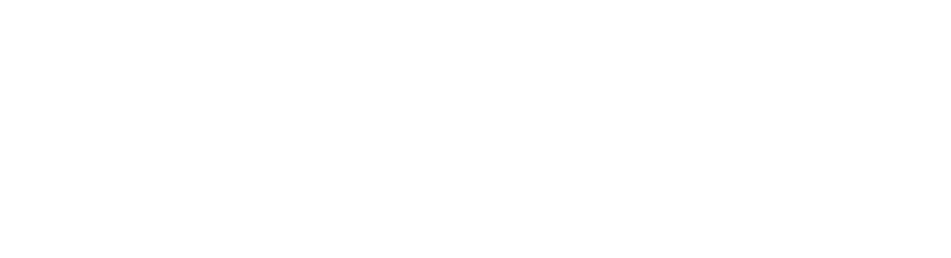
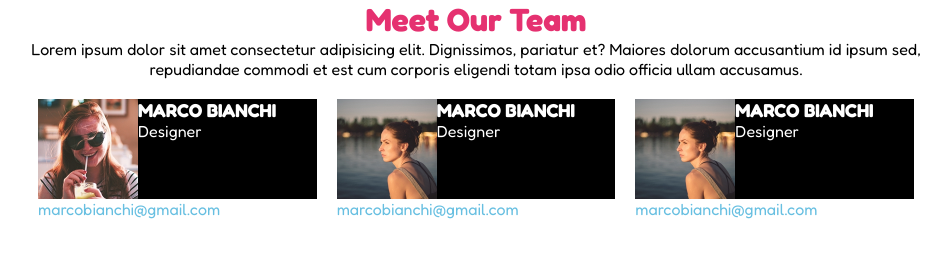
Before and after one commit to nicolofossati/html-css-float-cards, a plain HTML site: page index.html in a window 1280 px wide. Shown: the whole page, without its empty margins (164-1115 px from the left). Drawn offline with Linux system fonts and the light colour scheme.

Commit message:
progress

```diff
--- a/css/style.css
+++ b/css/style.css
@@ -4,3 +4,49 @@
     box-sizing: border-box;
     font-family: 'Fredoka', sans-serif;
 }
+
+main{
+    width: 70%;
+    margin: auto;
+}
+
+.title h1{
+    color: #E53170;
+    text-align: center;
+}
+
+.description{
+    text-align: center;
+}
+
+.profile{
+    width: calc(100%/3 - 20px);
+    height: 100px;
+    background-color: black;
+    float: left;
+    margin: 20px 10px;
+}
+
+.clearfix::after{
+    content: "";
+    display: table;
+    clear: both;
+}
+
+.profile_img{
+    width: 100px;
+    height: 100px;
+    float: left;
+}
+
+.bio{
+    color: white;
+}
+
+.bio span{
+    display: block;
+}
+
+.bio span:last-child{
+    color: #67BFE1;
+}
--- a/index.html
+++ b/index.html
@@ -16,15 +16,40 @@
 </head>
 <body>
     <header class="title">
-
+        <h1>Meet Our Team</h1>
     </header>
 
-    <p class="description">
+    <main>
+        <p class="description">Lorem ipsum dolor sit amet consectetur adipisicing elit. Dignissimos, pariatur et? Maiores dolorum accusantium id ipsum sed, repudiandae commodi et est cum corporis eligendi totam ipsa odio officia ullam accusamus.</p>
 
-    </p>
+        <div class="photos">
+            <div class="profile clearfix">
+                <img src="img/female1.png" alt="ragazza uno" class="profile_img">
+                <div class="bio">
+                    <h3>MARCO BIANCHI</h3>
+                    <span>Designer</span>
+                    <span>marcobianchi@gmail.com</span>
+                </div>
+            </div>
 
-    <div class="photos">
+            <div class="profile clearfix">
+                <img src="img/female2.png" alt="ragazza due" class="profile_img">
+                <div class="bio">
+                    <h3>MARCO BIANCHI</h3>
+                    <span>Designer</span>
+                    <span>marcobianchi@gmail.com</span>
+                </div>
+            </div>
 
-    </div>
+            <div class="profile clearfix">
+                <img src="img/female2.png" alt="ragazza due" class="profile_img">
+                <div class="bio">
+                    <h3>MARCO BIANCHI</h3>
+                    <span>Designer</span>
+                    <span>marcobianchi@gmail.com</span>
+                </div>
+            </div>
+        </div>
+    </main>
 </body>
 </html>
```
